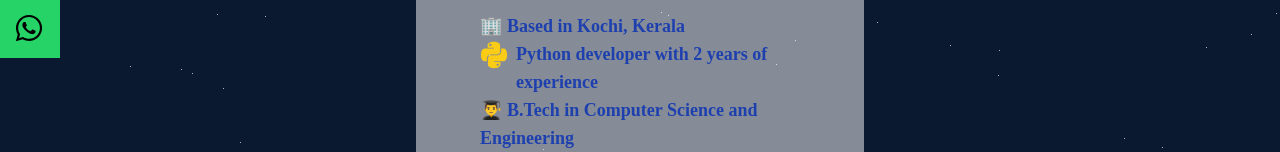
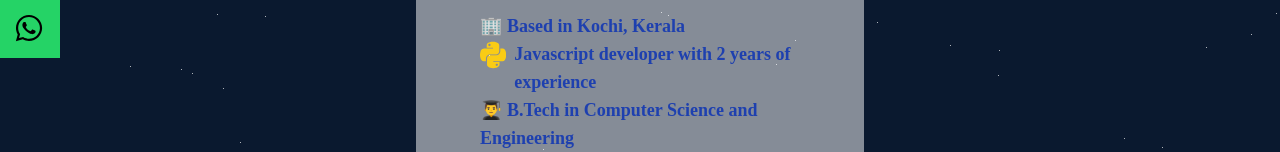
Before and after one commit to AjnasNB/Portfolio-App, a React (Create React App) app: page / in a window 1280 px wide. Shown: the part 522-674 px from the top of the page. Built offline with nearby package versions, Linux system fonts and the light colour scheme.

Commit message:
updated home

```diff
--- a/src/components/Home.jsx
+++ b/src/components/Home.jsx
@@ -65,7 +65,7 @@ const Home = () => {
                         <p>🏢 Based in Kochi, Kerala</p>
                         <p class="flex">
                           <FaPython className="mr-2 text-yellow-400 text-3xl" />{" "}
-                          Python developer with 2 years of experience
+                          Javascript developer with 2 years of experience
                         </p>
                       </h3>
                     </div>
```
